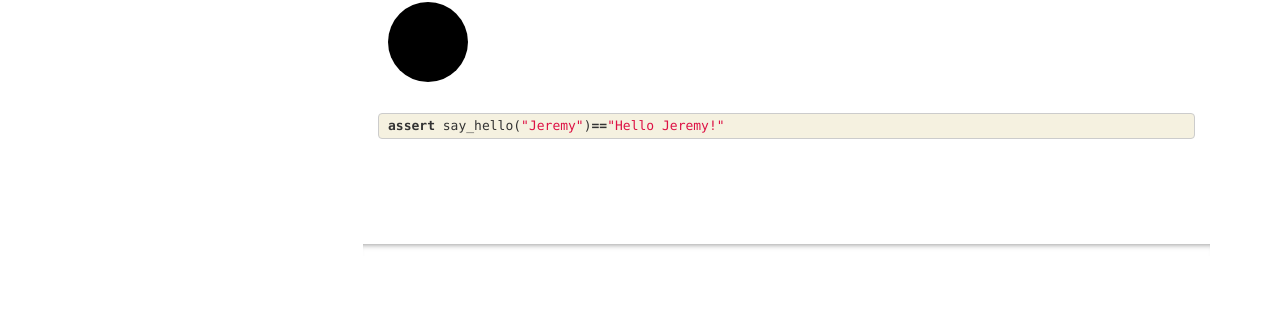
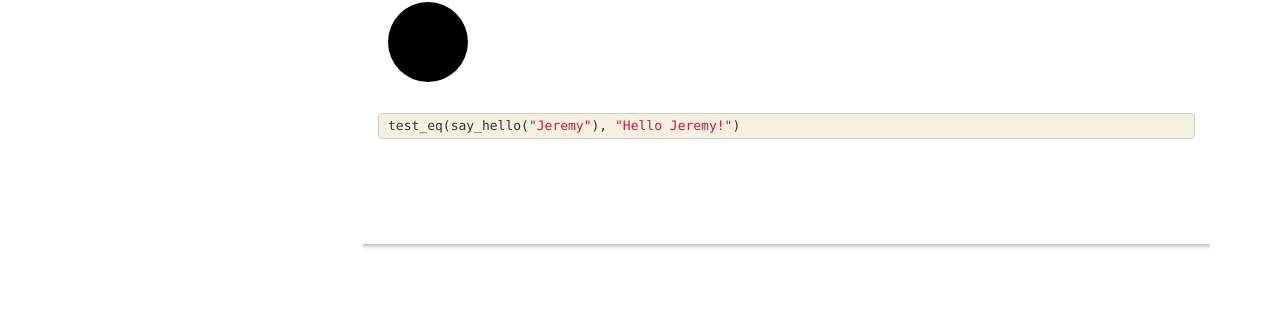
Before and after one commit to tfriedel/nbdev_tutorial, a Jekyll site: the page built from docs/core.html, in a window 1280 px wide. Shown: the part 535-844 px from the top of the page. Built offline with Jekyll 4.4.1, drawn with Linux system fonts in a browser that asks for light colours; nearby versions of some CDN libraries; comment, search, counter and statistics services are not loaded.

Commit message:
added test

```diff
--- a/docs/core.html
+++ b/docs/core.html
@@ -134,7 +134,7 @@ nb_path: "00_core.ipynb"
 
 <div class="inner_cell">
     <div class="input_area">
-<div class=" highlight hl-ipython3"><pre><span></span><span class="k">assert</span> <span class="n">say_hello</span><span class="p">(</span><span class="s2">&quot;Jeremy&quot;</span><span class="p">)</span><span class="o">==</span><span class="s2">&quot;Hello Jeremy!&quot;</span>
+<div class=" highlight hl-ipython3"><pre><span></span><span class="n">test_eq</span><span class="p">(</span><span class="n">say_hello</span><span class="p">(</span><span class="s2">&quot;Jeremy&quot;</span><span class="p">),</span> <span class="s2">&quot;Hello Jeremy!&quot;</span><span class="p">)</span>
 </pre></div>
 
     </div>
```
Also changed, not shown: 2 other files.
